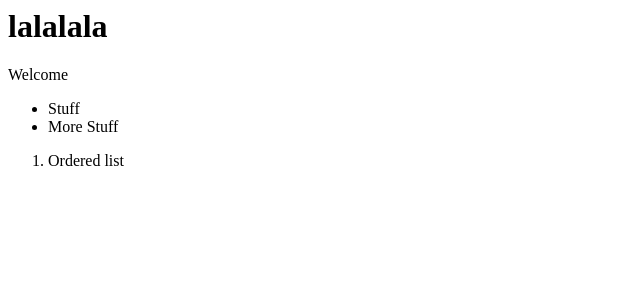
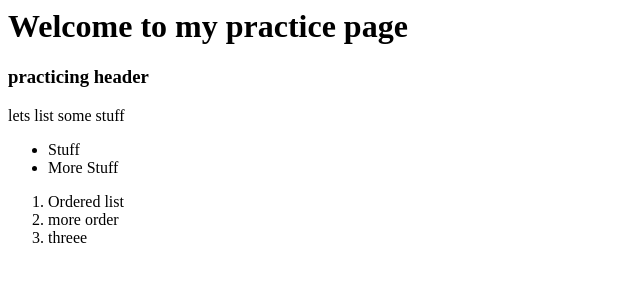
Before and after one commit to heyjay44/first_site, a plain HTML site: page index.html in a window 1280 px wide. Shown: the whole page, without its empty margins (0-640 px from the left). Drawn offline with Linux system fonts and the light colour scheme.

Commit message:
third change

```diff
--- a/index.html
+++ b/index.html
@@ -1,12 +1,15 @@
 <DOCTYPE! html>
-<h1>lalalala</h1>
+<h1>Welcome to my practice page</h1>
+	<h3>practicing header</h3>
 <body>
-	<header>Welcome</header>
+	<header>lets list some stuff</header>
 	<ul>
 		<li>Stuff</li>
 		<li>More Stuff</li>
 	</ul>
 	<ol>
 		<li>Ordered list</li>
+		<li>more order</li>
+		<li>threee</li>
 	</ol>
 </body>
```
